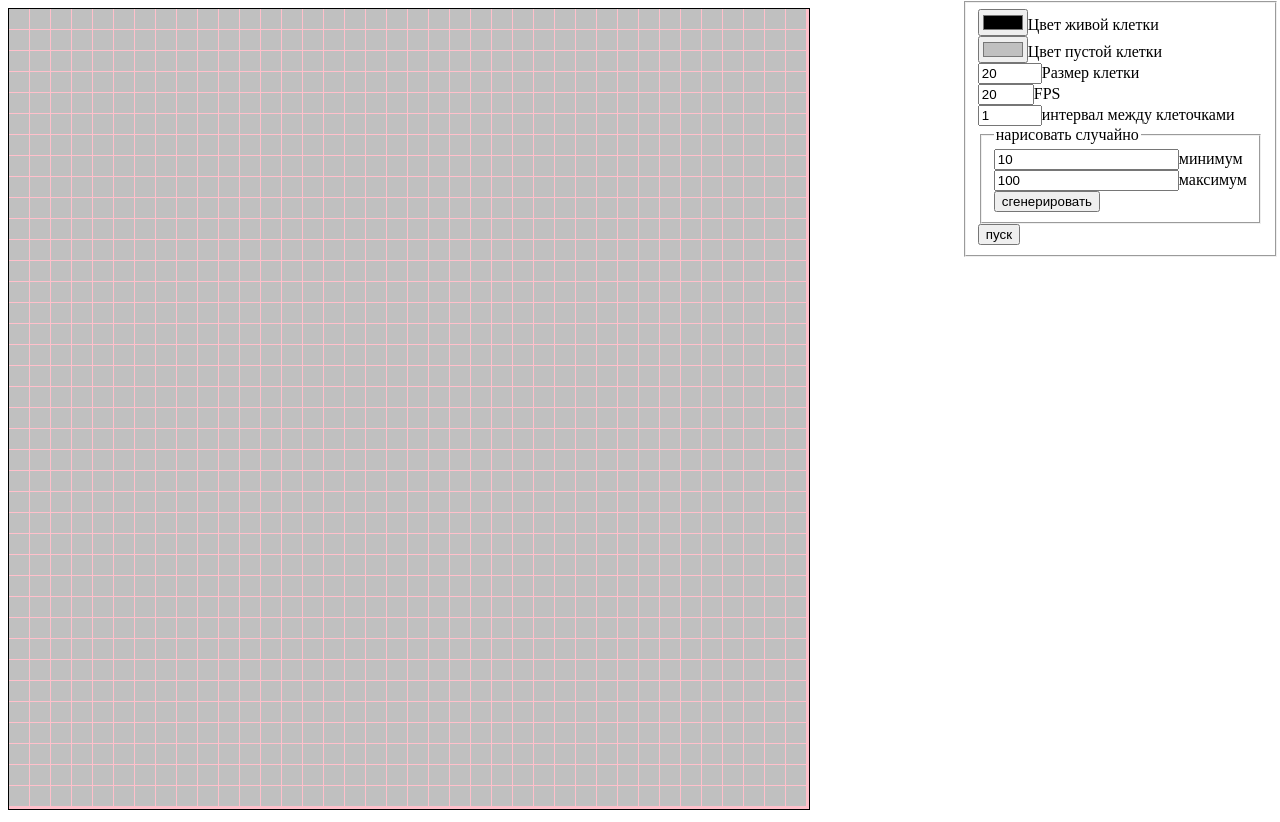
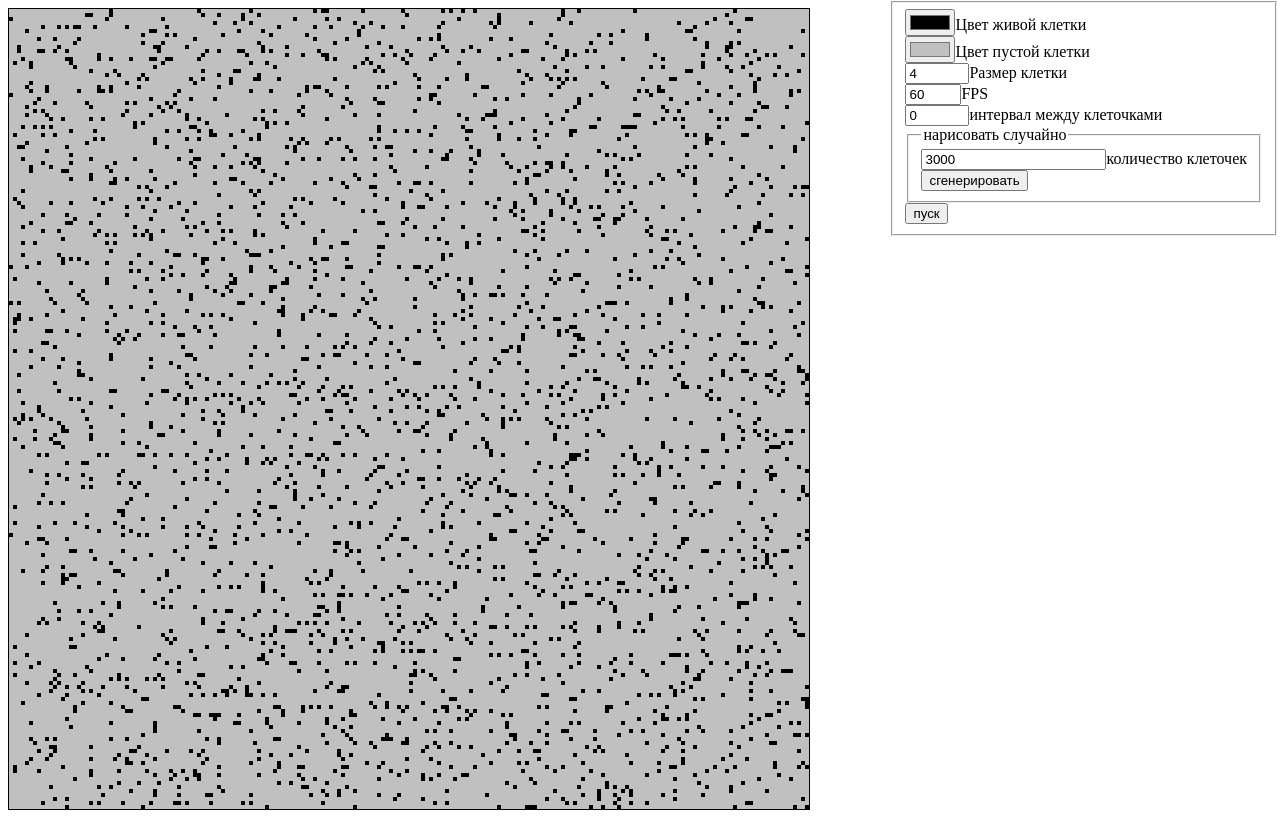
Before and after one commit to GreatGonthar/gameOfLife, a plain HTML site: page index.html in a window 1280 px wide. Both pictures are taken after a click on the button "сгенерировать". Drawn offline with Linux system fonts and the light colour scheme.

Commit message:
генератор случайности
добавил возможность рисовать сразу несколько клеточек в случайных местах

```diff
--- a/index.html
+++ b/index.html
@@ -11,18 +11,18 @@
     <fieldset style="position: absolute; top: 1px; right: 1px;">
             <div><input type="color" id="colorFull" value="#000000" >Цвет живой клетки</div>
             <div><input type="color" id="colorEmpty" value="#c0c0c0" >Цвет пустой клетки</div>
-            <div><input type="number" id="size" value="20" min="3" max="100" >Размер клетки</div>
-            <div><input type="number" id="fps" value="20" min="1" max="60" >FPS</div>
-            <div><input type="number" id="interval" value="1" min="0" max="100" >интервал между клеточками</div>
+            <div><input type="number" id="size" value="4" min="3" max="100" >Размер клетки</div>
+            <div><input type="number" id="fps" value="60" min="1" max="60" >FPS</div>
+            <div><input type="number" id="interval" value="0" min="0" max="100" >интервал между клеточками</div>
             <fieldset>
                 <legend>нарисовать случайно</legend>
-                <div><input type="number" id="rndMin" value="10" min="0">минимум</div>
-                <div><input type="number" id="rndMax" value="100" min="0">максимум</div>
+                <div><input type="number" id="rndMinCells" value="3000" min="0">количество клеточек</div>
                 <button id='rnd'>сгенерировать</button>
             </fieldset>
             <button id='start'>пуск</button>
 
     </fieldset>
+    <script src="randomArr.js"></script>
     <script src="main.js"></script>
 </body>
 </html>
--- a/main.js
+++ b/main.js
@@ -16,8 +16,8 @@ let start = document.getElementById("start");
 let rndButton = document.getElementById("rnd");
 let strings = Math.round(canvas.height/(size+interval));
 let columns = Math.round(canvas.width/(size+interval));
-let min = +document.getElementById("rndMin").value;
-let max = +document.getElementById("rndMax").value;
+let rndMinCells = +document.getElementById("rndMinCells").value;
+
 
 function rand(min, max) {
     let rand = min + Math.random() * (max - min);
@@ -100,8 +100,15 @@ start.onclick = function(){
 };
 // TODO: реализовать случайные числа
 rndButton.onclick = function(){
-    let a = rand(0, myCell.length);
-    console.log('TODO: реализовать случайные числа', a);
+    for (let i = 0; i < myCell.length; i++){
+        myCell[i].mainColor = myCell[0].colorOff;
+        myCell[i].draw();
+    }
+    let a = randomAgain(rndMinCells, myCell.length);
+    for (let i = 0; i < a.length; i++){
+        myCell[a[i]].mainColor = myCell[0].colorOn;
+        myCell[a[i]].draw();
+    }
 };
 
 canvas.onmousedown = function(event){
--- /dev/null
+++ b/randomArr.js
@@ -0,0 +1,25 @@
+// 11.11.20
+// функция возвращающая массив случайных не повторяющихся чисел
+{
+    function randomAgain(longArr, maxRandomNumber){
+        if (longArr <= maxRandomNumber){
+            let rnd = Math.floor(Math.random() * maxRandomNumber);
+            let a = [rnd];
+            while (a.length < longArr){
+                rnd = Math.floor(Math.random() * maxRandomNumber);
+                for (let i = 0; i < a.length; i++){
+                    if (a[i] == rnd){
+                        break;
+                    }
+                    if (i == a.length - 1 && a[i] != rnd){
+                        a.push(rnd);
+                        break;
+                    }
+                }
+            }
+            return a;
+        }else {
+            return false;
+        }
+    }
+}
```
